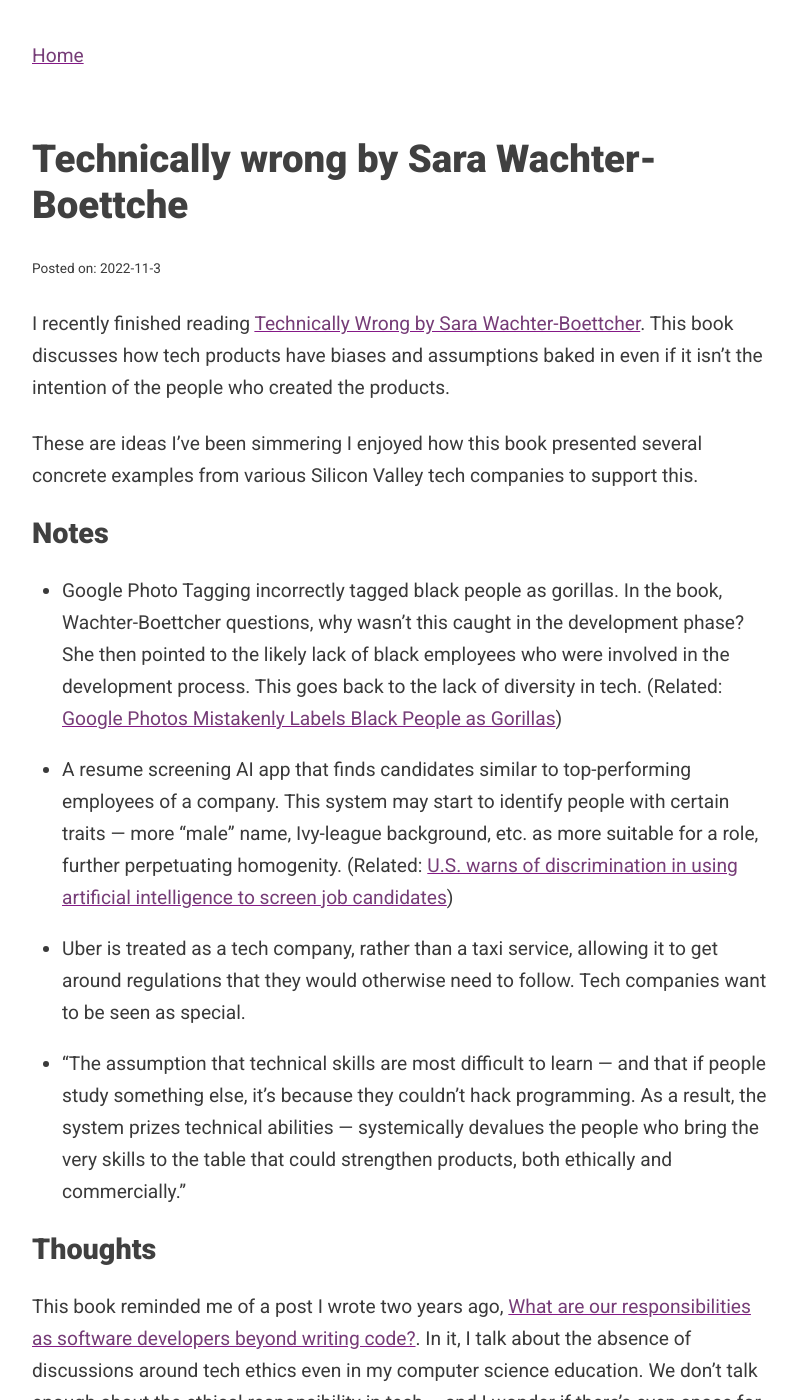
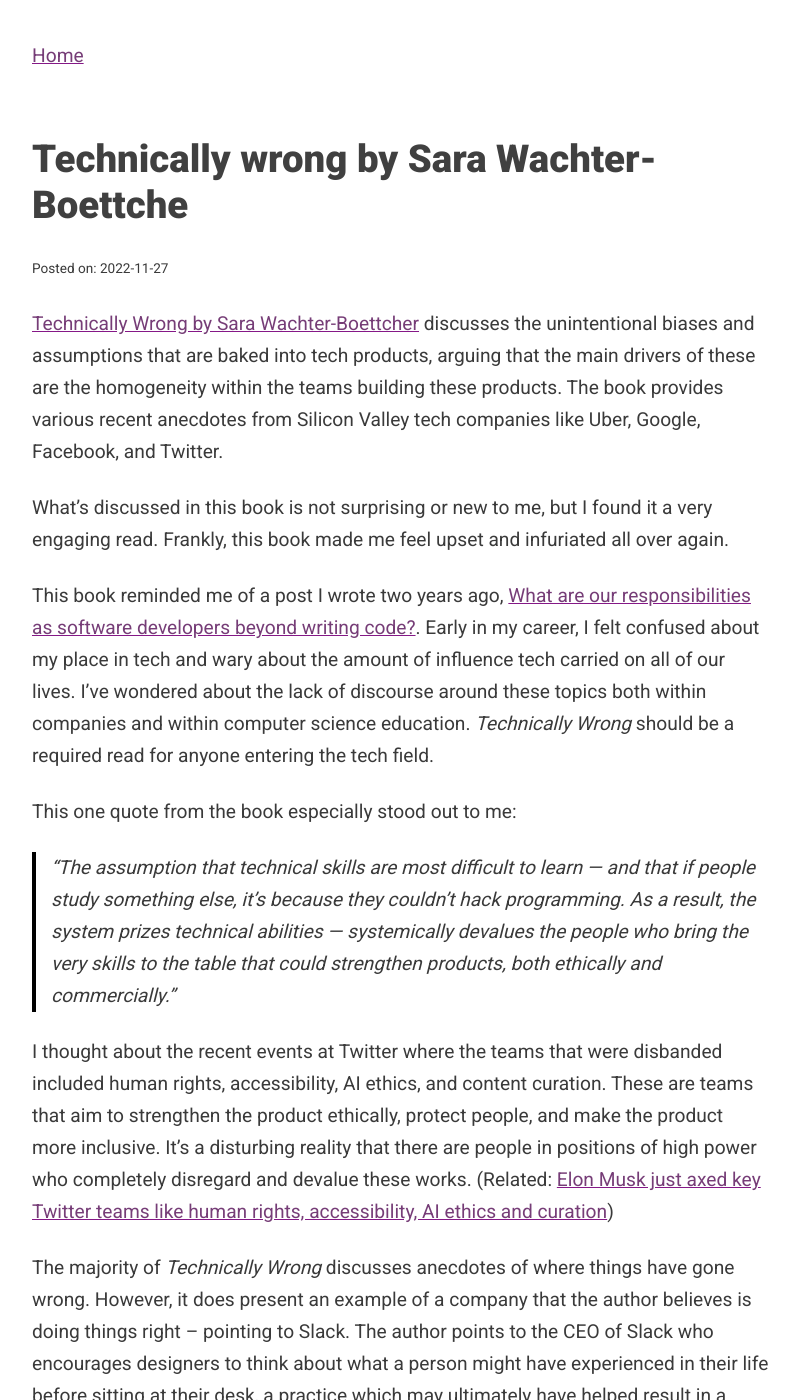
Before and after one commit to khiga8/kate-website, a Jekyll site: the page built from _posts/2022-11-26-techncally-wrong.md, in a window 1280 px wide and 1400 px high. Shown: the whole window, without its empty margins (238-1037 px from the left). Built offline with Jekyll 4.4.1, drawn with Linux system fonts in a browser that asks for light colours; some of the changed text lies outside the part shown.

Commit message:
finish technically wrong

```diff
--- a/_posts/2022-11-26-techncally-wrong.md
+++ b/_posts/2022-11-26-techncally-wrong.md
@@ -1,25 +1,26 @@
 ---
 layout: post
 title: Technically wrong by Sara Wachter-Boettche
-date: "2022-11-03"
+date: "2022-11-27"
 tags: book reflection
 ---
 
-I recently finished reading [Technically Wrong by Sara Wachter-Boettcher](https://wwnorton.com/books/Technically-Wrong/). This book discusses how tech products have biases and assumptions baked in even if it isn't the intention of the people who created the products.
+[Technically Wrong by Sara Wachter-Boettcher](https://wwnorton.com/books/Technically-Wrong/) discusses the unintentional biases and assumptions that are baked into tech products, arguing that the main drivers of these are the homogeneity within the teams building these products. The book provides various recent anecdotes from Silicon Valley tech companies like Uber, Google, Facebook, and Twitter.
 
-These are ideas I've been simmering I enjoyed how this book presented several concrete examples from various Silicon Valley tech companies to support this.
+What's discussed in this book is not surprising or new to me, but I found it a very engaging read. Frankly, this book made me feel upset and infuriated all over again.
 
-## Notes
+This book reminded me of a post I wrote two years ago, [What are our responsibilities as software developers beyond writing code?](https://katehiga.com/2020/10/03/what-are-our-responsibilties-as-engineers.html). Early in my career, I felt confused about my place in tech and wary about the amount of influence tech carried on all of our lives. I've wondered about the lack of discourse around these topics both within companies and within computer science education. _Technically Wrong_ should be a required read for anyone entering the tech field.
 
-- Google Photo Tagging incorrectly tagged black people as gorillas. In the book, Wachter-Boettcher questions, why wasn’t this caught in the development phase? She then pointed to the likely lack of black employees who were involved in the development process. This goes back to the lack of diversity in tech. (Related: [Google Photos Mistakenly Labels Black People as Gorillas](https://archive.nytimes.com/bits.blogs.nytimes.com/2015/07/01/google-photos-mistakenly-labels-black-people-gorillas/))
-- A resume screening AI app that finds candidates similar to top-performing employees of a company. This system may start to identify people with certain traits — more “male” name, Ivy-league background, etc. as more suitable for a role, further perpetuating homogenity. (Related: [U.S. warns of discrimination in using artificial intelligence to screen job candidates](https://www.npr.org/2022/05/12/1098601458/artificial-intelligence-job-discrimination-disabilities))
-- Uber is treated as a tech company, rather than a taxi service, allowing it to get around regulations that they would otherwise need to follow. Tech companies want to be seen as special.
-- “The assumption that technical skills are most difficult to learn — and that if people study something else, it’s because they couldn’t hack programming. As a result, the system prizes technical abilities — systemically devalues the people who bring the very skills to the table that could strengthen products, both ethically and commercially.”
+This one quote from the book especially stood out to me:
 
-## Thoughts
+> “The assumption that technical skills are most difficult to learn — and that if people study something else, it’s because they couldn’t hack programming. As a result, the system prizes technical abilities — systemically devalues the people who bring the very skills to the table that could strengthen products, both ethically and commercially.”
 
-This book reminded me of a post I wrote two years ago, [What are our responsibilities as software developers beyond writing code?](https://katehiga.com/2020/10/03/what-are-our-responsibilties-as-engineers.html). In it, I talk about the absence of discussions around tech ethics even in my computer science education. We don't talk enough about the ethical responsibility in tech -- and I wonder if there's even space for it.
+I thought about the recent events at Twitter where the teams that were disbanded included human rights, accessibility, AI ethics, and content curation. These are teams that aim to strengthen the product ethically, protect people, and make the product more inclusive. It's a disturbing reality that there are people in positions of high power who completely disregard and devalue these works. (Related: [Elon Musk just axed key Twitter teams like human rights, accessibility, AI ethics and curation](https://techcrunch.com/2022/11/04/elon-musk-twitter-layoffs/))
 
-"Move fast and break things", "Innovation"
+The majority of _Technically Wrong_ discusses anecdotes of where things have gone wrong. However, it does present an example of a company that the author believes is doing things right -- pointing to Slack. The author points to the CEO of Slack who encourages designers to think about what a person might have experienced in their life before sitting at their desk, a practice which may ultimately have helped result in a more respectful messaging product, as well as their hiring practices which have resulted in a more diverse staff. I would have liked to hear more examples of positive practices and other recommendations to propagate position change. I was left to wonder what each of us should be doing individually -- maybe this is a thought exercise left for us to do.
 
-I also see a huge overlap with the concepts discussed here, and accessibility.
+## Examples presented in the book
+
+- Google Photo Tagging incorrectly tagged black people as gorillas. In the book, Wachter-Boettcher questions, why wasn’t this caught in the development phase? She points to the lack of black employees who were involved in the development process. (Related: [Google Photos Mistakenly Labels Black People as Gorillas](https://archive.nytimes.com/bits.blogs.nytimes.com/2015/07/01/google-photos-mistakenly-labels-black-people-gorillas/))
+- A resume screening AI app that finds candidates similar to top-performing employees of a company. This system may start to identify people with certain traits — more “male” names, Ivy-league backgrounds, etc. as more suitable for a role, further perpetuating homogeneity. (Related: [U.S. warns of discrimination in using artificial intelligence to screen job candidates](https://www.npr.org/2022/05/12/1098601458/artificial-intelligence-job-discrimination-disabilities))
+- Uber is treated as a tech company, rather than a taxi service, allowing it to get around regulations that it would otherwise need to follow. Tech companies want to be seen and treated as special.
```
